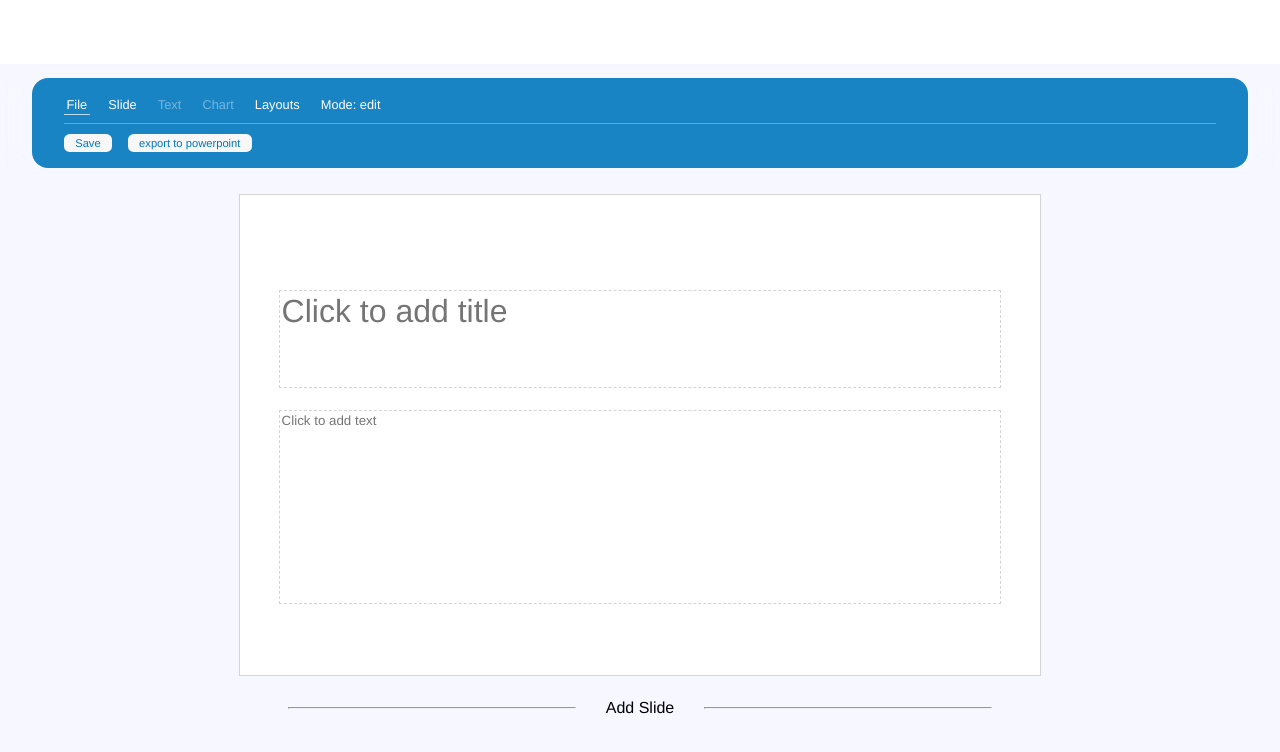
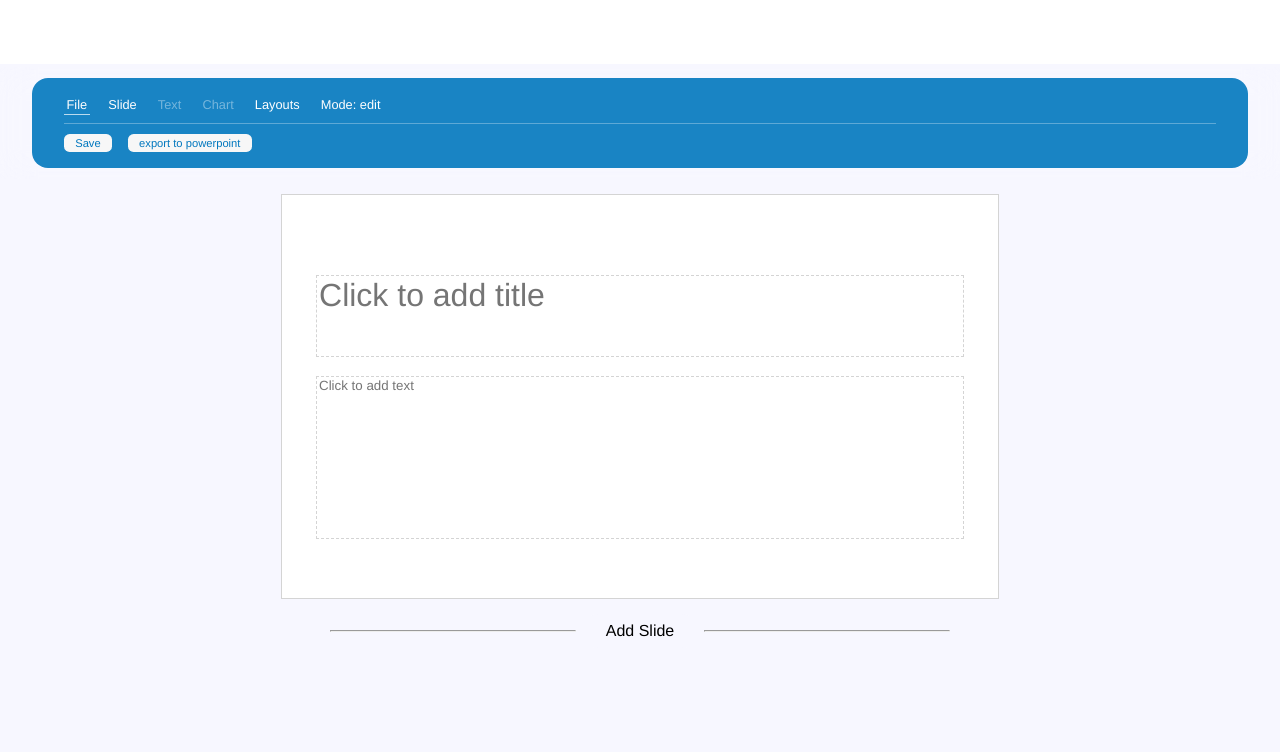
Before and after one commit to vincexiv/presentation, a Vue app: page / in a window 1280 px wide. Shown: the top 752 px of the page. Built offline with nearby package versions, Linux system fonts and the light colour scheme.

Commit message:
Use layout information from pptxjs library to inform width and height of our canvas

```diff
--- a/src/components/AddSlide/AddSlide.vue
+++ b/src/components/AddSlide/AddSlide.vue
@@ -30,7 +30,8 @@ export default ({
     align-items: center;
     gap: 0.5rem;
     justify-content: center;
-    width: max(50vw, 50rem);
+    width: 56vw;
+
 }
 
 .add-slide .title {
@@ -48,6 +49,6 @@ export default ({
 }
 
 .horizontal-rule {
-    width: calc(max(25vw, 25rem) - 7rem);
+    width: calc(28vw - 7rem);
 }
 </style>
--- a/src/components/Canvas/CanvasComponent.vue
+++ b/src/components/Canvas/CanvasComponent.vue
@@ -24,7 +24,7 @@
 
             <div class="layout-list-and-add-slide">
                 <div class="canvas-list">
-                    <div :id="`canvas-${objectArray.id}`" :style="objectArray.style" class="canvas" :class="activeState(objectArray)" v-for="objectArray in canvasArray" :key="objectArray.id">
+                    <div :id="`canvas-${objectArray.id}`" :style="objectArray.style" class="canvas" :class="`${activeState(objectArray)} ${objectArray.layout}`" v-for="objectArray in canvasArray" :key="objectArray.id">
                         <ChartModal
                             :class="modalState"
                             :closeModal="closeModal"
@@ -149,6 +149,9 @@
     }
     .layout-list-and-add-slide {
         margin-bottom: max(15vw, 15rem);
+        display: flex;
+        flex-direction: column;
+        /* width: 100rem; */
     }
     .canvas-list {
         display: flex;
@@ -156,11 +159,14 @@
         gap: 1rem;
     }
     .canvas {
-        width: max(50vw, 50rem);
-        height: max(30vw, 30rem);
         background-color: white;
         position: relative;
         outline: 0.1rem solid #d4d4d4;
+    }
+
+    .canvas.LAYOUT_16x9{
+        width: 56vw;
+        height: 31.5vw;
     }
 
     .canvas.active {
--- a/src/utilities/data/layoutlist.js
+++ b/src/utilities/data/layoutlist.js
@@ -1,6 +1,7 @@
 const layoutList = [
     {
         id: 0,
+        layout: 'LAYOUT_16x9', //Find more about pptxjs supported layouts here; https://gitbrent.github.io/PptxGenJS/docs/usage-pres-options/
         objects: [
             {
                 id: 1,
@@ -28,6 +29,7 @@ const layoutList = [
     },
     {
         id: 1,
+        layout: 'LAYOUT_16x9',
         objects: [
             {
                 id: 1,
@@ -55,6 +57,7 @@ const layoutList = [
     },
     {
         id: 2,
+        layout: 'LAYOUT_16x9',
         objects: [
             {
                 id: 1,
@@ -91,6 +94,7 @@ const layoutList = [
     },
     {
         id: 3,
+        layout: 'LAYOUT_16x9',
         objects: [
             {
                 id: 1,
@@ -126,6 +130,7 @@ const layoutList = [
     },
     {
         id: 4,
+        layout: 'LAYOUT_16x9',
         objects: [
             {
                 id: 1,
```
